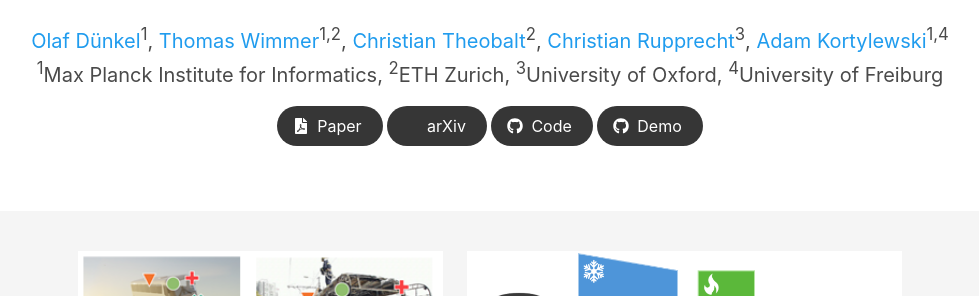
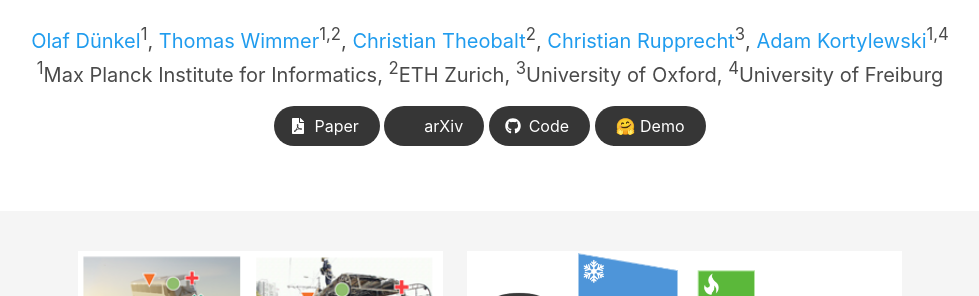
Before and after one commit to GenIntel/genintel.github.io, a Jekyll site: the page built from DIY-SC.md, in a window 1280 px wide and 900 px high. Shown: the part 158-454 px from the top of the window, without its empty margins (150-1129 px from the left). Built offline with Jekyll 4.4.1, drawn with Linux system fonts in a browser that asks for light colours; nearby versions of some CDN libraries; library files that are not in the unit come from our copies; a style sheet for code colours, icons or effects is not loaded.

Commit message:
Update DIY-SC.

```diff
--- a/_layouts/project_diysc.html
+++ b/_layouts/project_diysc.html
@@ -90,10 +90,7 @@
               <span class="link-block">
                 <a href="https://16b7922078fe2cbf35.gradio.live/"
                    class="external-link button is-normal is-rounded is-dark">
-                  <span class="icon">
-                      <i class="fab fa-github"></i>
-                  </span>
-                  <span>Demo</span>
+                   <span>🤗 Demo</span>
                   </a>
               </span>
             </div>
```
